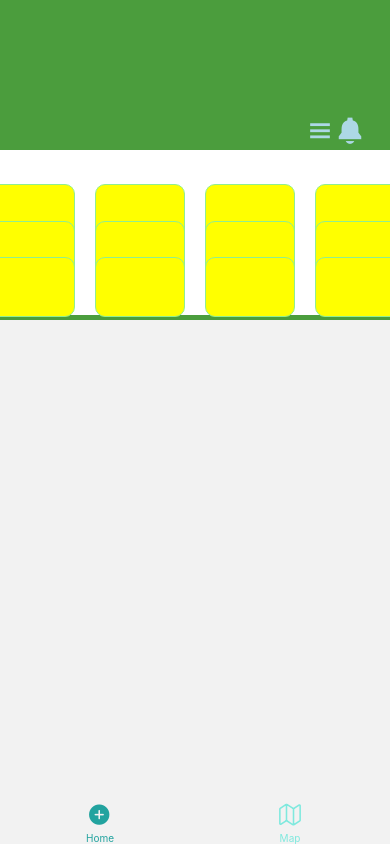
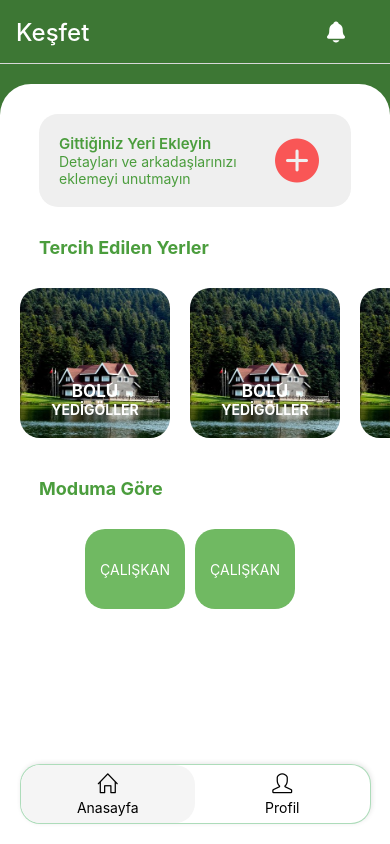
Before and after one commit to mangravel-primkruskal/traveller-frontend, a React Native app in the folder traveller/: screen /TabNavigator in a window 390 px wide. Built offline with nearby package versions, Linux system fonts and the light colour scheme.

Commit message:
work on main page

```diff
--- a/traveller/App.js
+++ b/traveller/App.js
@@ -1,56 +1,21 @@
-import { StatusBar } from 'expo-status-bar';
-import { StyleSheet, Text, View } from 'react-native';
-import { NavigationContainer } from '@react-navigation/native';
-import { createBottomTabNavigator } from '@react-navigation/bottom-tabs';
-import { createStackNavigator } from '@react-navigation/stack';
-import Ionicons from 'react-native-vector-icons/Ionicons';
+import { NavigationContainer } from "@react-navigation/native";
 
-import Home from './src/page/home/index';
-import TabNavigatorComponent from './src/component/TabBar';
-import Maps from './src/page/maps';
-import GoogleMaps from './src/page/maps/googleMaps';
-import Settings from './src/page/settings';
-import Profile from './src/page/profile';
+import { createStackNavigator } from "@react-navigation/stack";
 
-const Tab = createBottomTabNavigator();
+import Home from "./src/component/TabBar";
+
 const Stack = createStackNavigator();
-
-function SettingsScreen() {
-  return (
-    <View style={{ flex: 1, justifyContent: 'center', alignItems: 'center' }}>
-      <Text>Settings!</Text>
-    </View>
-  );
-}
-
 
 export default function App() {
   return (
-
-      <NavigationContainer>
-        {/* <Stack.Navigator>
-        <Stack.Screen  name="Home" component={Home}/>
-      </Stack.Navigator> */}
+    <NavigationContainer>
       <Stack.Navigator>
-        <Stack.Screen name="TabNavigator" component={TabNavigatorComponent}
-          options={{ headerShown: false }}></Stack.Screen>
-        <Stack.Screen name="Profile" component={Profile} options={{ headerShown: false }} />
-        <Stack.Screen name="Home" component={Home} />
-        <Stack.Screen name="Maps" component={Maps} />
-        <Stack.Screen name="GoogleMaps" component={GoogleMaps} options={{ headerShown: false }}/>
-        <Stack.Screen name="Settings" component={Settings}  options={{ headerShown: false }}/>
+        <Stack.Screen
+          name="TabNavigator"
+          component={Home}
+          options={{ headerShown: false }}
+        />
       </Stack.Navigator>
-      </NavigationContainer>
-
-
+    </NavigationContainer>
   );
 }
-
-const styles = StyleSheet.create({
-  container: {
-    flex: 1,
-    backgroundColor: '#fff',
-    alignItems: 'center',
-    justifyContent: 'center',
-  },
-});
--- /dev/null
+++ b/traveller/src/component/CustomTabBar/index.js
@@ -0,0 +1,109 @@
+import React, { useEffect, useState } from "react";
+import {
+  View,
+  TouchableOpacity,
+  Text,
+  SafeAreaView,
+  StyleSheet,
+} from "react-native";
+
+import { SimpleLineIcons } from "@expo/vector-icons";
+
+export default function CustomTabBar({ state, descriptors, navigation }) {
+  return (
+    <SafeAreaView
+      style={{
+        backgroundColor: "transparent",
+        justifyContent: "center",
+        alignItems: "center",
+        position: "absolute",
+        bottom: 0,
+        width: "100%",
+        marginBottom: 20,
+      }}
+    >
+      <View style={styles.container}>
+        {state.routes.map((route, index) => {
+          const { options } = descriptors[route.key];
+          const label = route.name;
+          const icon = route?.params?.icon;
+
+          const isFocused = state.index === index;
+
+          const onPress = () => {
+            const event = navigation.emit({
+              type: "tabPress",
+              target: route.key,
+            });
+
+            if (!isFocused && !event.defaultPrevented) {
+              navigation.navigate(route.name);
+            }
+          };
+
+          const onLongPress = () => {
+            navigation.emit({
+              type: "tabLongPress",
+              target: route.key,
+            });
+          };
+
+          return (
+            <TouchableOpacity
+              accessibilityRole="button"
+              key={index}
+              accessibilityStates={isFocused ? ["selected"] : []}
+              accessibilityLabel={options.tabBarAccessibilityLabel}
+              testID={options.tabBarTestID}
+              style={[
+                styles.menuButton,
+                { backgroundColor: isFocused ? "whitesmoke" : "transparent" },
+              ]}
+              onPress={onPress}
+              onLongPress={onLongPress}
+            >
+              {label === "Profil" && (
+                <SimpleLineIcons
+                  name="user"
+                  style={{ color: "black", fontSize: 20 }}
+                />
+              )}
+              {label === "Anasayfa" && (
+                <SimpleLineIcons
+                  name="home"
+                  style={{ color: "black", fontSize: 20 }}
+                />
+              )}
+              <Text style={{ marginTop: 5 }}>{label}</Text>
+            </TouchableOpacity>
+          );
+        })}
+      </View>
+    </SafeAreaView>
+  );
+}
+
+const styles = StyleSheet.create({
+  container: {
+    flexDirection: "row",
+    height: 60,
+    width: "90%",
+    justifyContent: "center",
+    backgroundColor: "white",
+    alignItems: "center",
+    borderRadius: 20,
+    shadowColor: "#000",
+    shadowOffset: { width: 1, height: -1 },
+    shadowOpacity: 0.1,
+    shadowRadius: 5,
+    borderWidth: 1,
+    borderColor: "rgba(52, 168, 83, 0.4)",
+  },
+  menuButton: {
+    flex: 1,
+    height: "100%",
+    justifyContent: "center",
+    alignItems: "center",
+    borderRadius: 20,
+  },
+});
--- a/traveller/src/component/TabBar/index.js
+++ b/traveller/src/component/TabBar/index.js
@@ -1,68 +1,39 @@
+import { createBottomTabNavigator } from "@react-navigation/bottom-tabs";
+import { Ionicons } from "@expo/vector-icons";
+import { Text } from "react-native";
 
-import { createBottomTabNavigator } from '@react-navigation/bottom-tabs';
-
-import { StatusBar } from 'expo-status-bar';
-import { StyleSheet, Text, View } from 'react-native';
-import { NavigationContainer } from '@react-navigation/native';
-import { createStackNavigator } from '@react-navigation/stack';
-import Ionicons from 'react-native-vector-icons/Ionicons';
-
-import Home from '../../page/home/index';
-import Maps from '../../page/maps';
-import Login from '../../page/login';
+import Home from "../../page/home/index";
+import Maps from "../../page/maps";
+import CustomTabBar from "../CustomTabBar";
 
 const Tab = createBottomTabNavigator();
 
-function Profile() {
+export default function TabNavigatorComponent() {
   return (
-    <View>
-        <Text>dsffs</Text>
-    </View>
+    <Tab.Navigator tabBar={(props) => <CustomTabBar {...props} />}>
+      <Tab.Screen
+        name="Anasayfa"
+        options={{
+          headerTitle: () => (
+            <Text style={{ fontSize: 24, fontWeight: "500", color: "white" }}>
+              Keşfet
+            </Text>
+          ),
+          headerRight: () => (
+            <Ionicons
+              name="notifications"
+              style={{ marginRight: 42 }}
+              size={24}
+              color="white"
+            />
+          ),
+          headerStyle: {
+            backgroundColor: "#3D7734",
+          },
+        }}
+        component={Home}
+      />
+      <Tab.Screen name="Profil" component={Maps} />
+    </Tab.Navigator>
   );
 }
-
-export default function TabNavigatorComponent() {
-    return (
-      // <Tab.Navigator>
-      //   <Tab.Screen name="Home" component={Home} />
-      //   <Tab.Screen name="Settings" component={SettingsScreen} />
-      // </Tab.Navigator>
-
-      <Tab.Navigator style={{backgroundColor:"green"}}
-      screenOptions={({ route }) => ({
-
-          headerShown: false,
-          tabBarStyle: {
-            height: 50,
-            paddingHorizontal: 5,
-            paddingTop: 3,
-            backgroundColor: '#green',
-            position: 'absolute',
-            borderTopWidth: 0,
-        },
-
-        tabBarIcon: ({ focused, color, size }) => {
-
-          let iconName;
-
-          if (route.name === 'Home') {
-            iconName = focused
-              ? 'ios-add-circle'
-              : 'ios-add-circle-outline';
-          } else if (route.name === 'Map') {
-            iconName = focused ? 'map-sharp':'map-outline';
-          }
-
-
-          // You can return any component that you like here!
-          return <Ionicons name={iconName} size={size} color={color} />;
-        },
-        tabBarActiveTintColor: '#22A39F',
-        tabBarInactiveTintColor: '#7FE9DE',
-      })}
-    >
-      <Tab.Screen name="Home" component={Home} />
-      <Tab.Screen name="Map" component={Maps} />
-    </Tab.Navigator>
-    );
-  }
--- a/traveller/src/page/home/index.js
+++ b/traveller/src/page/home/index.js
@@ -1,3 +1,4 @@
+import React from "react";
 import {
   Dimensions,
   Image,
@@ -9,239 +10,185 @@ import {
   TouchableOpacity,
   View,
 } from "react-native";
-import React from "react";
-// import colors from "../../constant/colors";
-import Ionicons from "react-native-vector-icons/Ionicons";
-import Settings from "../settings";
-import Profile from "../profile";
+import { AntDesign } from "@expo/vector-icons";
 
-const cardViewHeight = 150;
+const demoData = [
+  { test: "test" },
+  { test: "test" },
+  { test: "test" },
+  { test: "test" },
+  { test: "test" },
+  { test: "test" },
+];
 
 export default function Home({ navigation }) {
   return (
     <SafeAreaView
       style={{
-        backgroundColor: "green",
+        flex: 1,
       }}
     >
-      <ScrollView showsVerticalScrollIndicator={false}>
+      <View style={{ flex: 1, backgroundColor: "white" }}>
+        <ScrollView showsVerticalScrollIndicator={false} >
+          <View
+            style={{ backgroundColor: "#3D7734", flex: 1, marginBottom: 150 }}
+          >
             <View style={styles.container}>
+              <View style={styles.cardInfo}>
                 <View
-            style={{ flexDirection: "row", alignItems: "flex-end", flex: 1 }}
-          >
-            {/* <TouchableOpacity
-            onPress={() => {
-              navigation.navigate(Profile);
-            }}
-            style={{right:140}}
-          >
-            {/* <Image source={profilePhoto} style={styles.clickableImg}/>
-
-          </TouchableOpacity> */}
-            <TouchableOpacity
-              style={styles.clickableBtn}
-              onPress={() => {
-                navigation.navigate(Settings);
+                  style={{
+                    flex: 3,
+                    justifyContent: "center",
                   }}
                 >
-              <Text>
-                <Ionicons
+                  <Text
                     style={{
-                    position: "relative",
+                      fontWeight: "600",
+                      fontSize: 15,
+                      color: "#4B9D3D",
+                    }}
+                  >
+                    Gittiğiniz Yeri Ekleyin
+                  </Text>
+                  <Text style={{ color: "#4B9D3D" }}>
+                    Detayları ve arkadaşlarınızı eklemeyi unutmayın
+                  </Text>
+                </View>
+                <View
+                  style={{
+                    flex: 1,
+                    justifyContent: "center",
                     alignItems: "center",
                   }}
-                  size={10 * 3}
-                  color="lightblue"
-                  name="menu"
-                />
-              </Text>
-            </TouchableOpacity>
-            <TouchableOpacity
-              style={styles.clickableBtn}
-              onPress={() => {
-                navigation.navigate(Settings);
+                >
+                  <AntDesign name="pluscircle" size={44} color="#F95656" />
+                </View>
+              </View>
+              <View
+                style={{
+                  marginTop: 30,
+                  marginBottom: 30,
+                  justifyContent: "flex-start",
+                  width: "80%",
                 }}
               >
-              <Text>
-                <Ionicons
-                  style={{
-                    position: "relative",
-                    alignItems: "center",
-                  }}
-                  size={10 * 3}
-                  color="lightblue"
-                  name="notifications-sharp"
-                />
+                <Text
+                  style={{ fontSize: 18, fontWeight: "700", color: "#4B9D3D" }}
+                >
+                  Tercih Edilen Yerler
                 </Text>
-            </TouchableOpacity>
               </View>
 
-          {/* Search Bar
+              <View style={{ height: 160, width: "100%" }}>
+                <ScrollView horizontal={true} showsHorizontalScrollIndicator={false}>
+                  {demoData.map((item) => (
+                    <View style={styles.imageContainer}>
+                      <Image
+                        source={require("../../../assets/foto.jpeg")}
+                        style={styles.image}
+                      />
+                      <View style={styles.imageText}>
+                        <Text
+                          style={{
+                            color: "white",
+                            fontWeight: "bold",
+                            fontSize: 17,
+                          }}
+                        >
+                          BOLU
+                        </Text>
+                        <Text style={{ color: "white", fontWeight: "bold" }}>
+                          YEDİGÖLLER
+                        </Text>
+                      </View>
+                    </View>
+                  ))}
+                </ScrollView>
+              </View>
+
               <View
                 style={{
-              position: "relative",
-              marginVertical: 10,
-              justifyContent: "center",
-              marginHorizontal: 20,
+                  marginTop: 30,
+                  marginBottom: 30,
+                  justifyContent: "flex-start",
+                  width: "80%",
                 }}
               >
-            <TextInput
+                <Text
+                  style={{ fontSize: 18, fontWeight: "700", color: "#4B9D3D" }}
+                >
+                  Moduma Göre
+                </Text>
+              </View>
+              <View style={{ flexDirection: "row" }}>
+                <View
                   style={{
-                backgroundColor: "gray",
-                color: "lightblue",
-                width: 350,
-                height: 40,
-                borderRadius: 30,
+                    height: 80,
+                    width: 100,
+                    backgroundColor: "#70B962",
+                    borderRadius: 20,
                     justifyContent: "center",
-                padding: 15,
-                fontSize: 16,
-                paddingLeft: 45,
-                paddingVertical: 5,
+                    alignItems: "center",
+                    marginRight: 10,
                   }}
-              placeholder="Search"
-              placeholderTextColor={"lightblue"}
-            />
-            <Ionicons
+                >
+                  <Text style={{ color: "white" }}>ÇALIŞKAN</Text>
+                </View>
+                <View
                   style={{
-                position: "absolute",
-                left: 10,
+                    height: 80,
+                    width: 100,
+                    backgroundColor: "#70B962",
+                    borderRadius: 20,
+                    justifyContent: "center",
+                    alignItems: "center",
+                    marginRight: 10,
                   }}
-              size={10 * 2.5}
-              color="lightblue"
-              name="search"
-            />
-          </View> */}
-
-
-          {/* En dışta bir view olması gerek */}
-          <View style={styles.cardViewLarge}>
-          <View style={styles.horizontalScroll}>
-
-            <Ionicons
-              style={{
-                position: "absolute",
-                left: 10,
-              }}
-              size={10 * 4}
-              color="#F95656"
-              name="add-circle"
-            />
+                >
+                  <Text style={{ color: "white" }}>ÇALIŞKAN</Text>
                 </View>
-            {/* İçeride alt alta üç tane horizontal scrollable view olması gerekiyor */}
-            <View style={styles.horizontalScroll}>
-              <ScrollView horizontal={true}>
-                <View style={styles.rectBtnHorizontal}></View>
-                <View style={styles.rectBtnHorizontal}></View>
-                <View style={styles.rectBtnHorizontal}></View>
-                <View style={styles.rectBtnHorizontal}></View>
+              </View>
+            </View>
+          </View>
         </ScrollView>
       </View>
-            <View style={styles.horizontalScroll}>
-              <ScrollView horizontal={true}>
-                <View style={styles.rectBtnHorizontal}></View>
-                <View style={styles.rectBtnHorizontal}></View>
-                <View style={styles.rectBtnHorizontal}></View>
-                <View style={styles.rectBtnHorizontal}></View>
-              </ScrollView>
-            </View>
-            <View style={styles.horizontalScroll}>
-              <ScrollView horizontal={true}>
-                <View style={styles.rectBtnHorizontal}></View>
-                <View style={styles.rectBtnHorizontal}></View>
-                <View style={styles.rectBtnHorizontal}></View>
-                <View style={styles.rectBtnHorizontal}></View>
-              </ScrollView>
-            </View>
-          </View>
-
-
-        </View>
-      </ScrollView>
     </SafeAreaView>
   );
 }
 
 const styles = StyleSheet.create({
   container: {
-    backgroundColor: "#4B9D3D",
+    flex: 1,
+    borderTopLeftRadius: 31,
+    borderTopRightRadius: 31,
+    backgroundColor: "white",
+    marginTop: 20,
     alignItems: "center",
+    paddingTop: 30,
+  },
+  cardInfo: {
+    flexDirection: "row",
+    width: "80%",
+    backgroundColor: "#EFEFEF",
+    borderRadius: 19,
+    padding: 20,
+  },
+  imageContainer: {
+    height: 150,
+    width: 150,
+    borderRadius: 20,
+    marginLeft: 20,
+  },
+  image: {
+    width: "100%",
+    height: "100%",
+    borderRadius: 20,
+    position: "absolute",
+  },
+  imageText: {
     flex: 1,
-  },
-  cardView: {
-    height: cardViewHeight,
-    width: 350,
-    backgroundColor: "#282A3A",
-    borderRadius: 15,
-    justifyContent: "center",
+    justifyContent: "flex-end",
     alignItems: "center",
-    margin: 20,
-    padding: 10,
-    flexDirection: "row",
-    alignItems: "flex-end",
-    flex: 1,
-  },
-  cardViewLarge: {
-    backgroundColor: "white",
-    borderRadius: 30,
-    justifyContent: "center",
-    alignItems: "center",
-    margin: 5,
-    padding: 10,
-    alignItems: "flex-end",
-    flex: 1,
-  },
-  cardImages: {
-    height: 100,
-    width: 200,
-    borderRadius: 15,
-    margin: 10,
-    padding: 10,
-    resizeMode: "stretch",
-    marginRight: -130,
-    bottom: 10,
-  },
-  clickableBtn: {
-    height: 30,
-    width: 30,
-    //backgroundColor:"gray",
-    borderRadius: 15,
-    marginTop: 20,
-    marginLeft: 0,
-    left: 140,
-  },
-  clickableImg: {
-    height: 30,
-    width: 30,
-    backgroundColor: "gray",
-    borderRadius: 15,
-  },
-  headerFont: {
-    fontSize: 16,
-    color: "white",
-    fontWeight: "bold",
-    margin: 5,
-  },
-  lightColorFont: {
-    fontSize: 20,
-    color: "white",
-    fontWeight: "bold",
-    marginTop: 55,
-    marginLeft: -105,
-  },
-  rectBtnHorizontal: {
-    width: 90,
-    height: 60,
-    margin: 10,
-    borderColor: "lightgreen",
-    borderWidth: 1,
-    borderRadius: 10,
-    backgroundColor: "yellow",
-  },
-  horizontalScroll: {
-    height: 120,
-    flex: 1.5,
-    flexDirection: "row",
-    alignItems: "center",
-    justifyContent: "center",
+    paddingBottom: 20,
   },
 });
```
Also changed, not shown: traveller/assets/foto.jpeg (added). Lines whose indentation alone changed are shown as unchanged.
